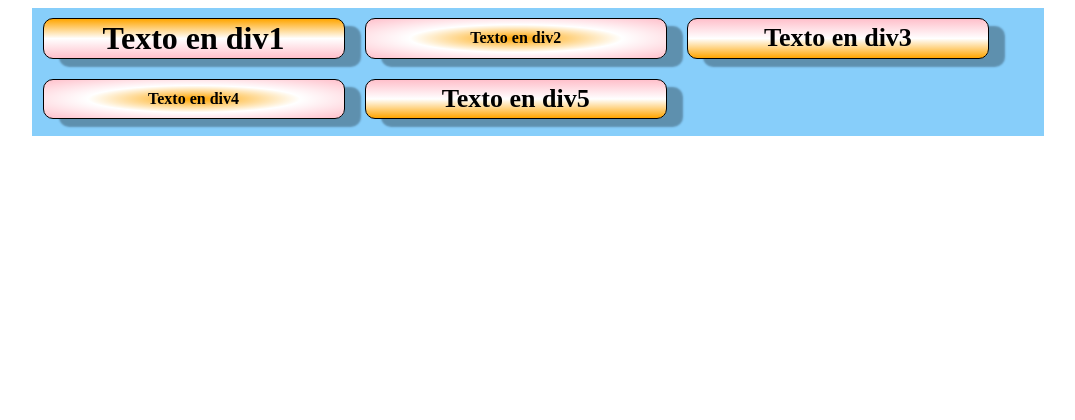
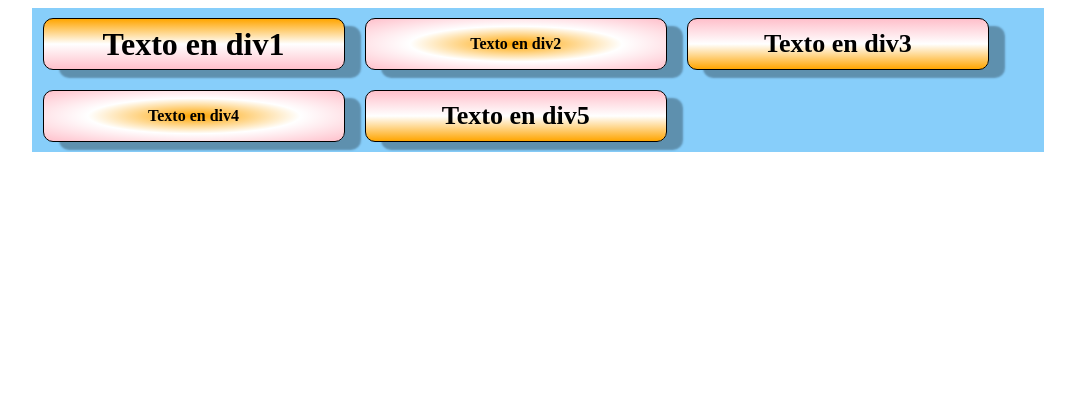
Before and after one commit to LauchaSalinas/PHP-CRUD-and-Session, a PHP site: page /CSS/cssParte2/css11DivsEnFila/ in a window 1280 px wide. Shown: the top 420 px of the page, without its empty margins (102-1177 px from the left). After the commit the page ends 152 px from the top, so only its background shows below. Run offline with PHP 8.4, Linux system fonts and the light colour scheme.

Commit message:
fix height auto

```diff
--- a/public/CSS/cssParte2/css11DivsEnFila/index.html
+++ b/public/CSS/cssParte2/css11DivsEnFila/index.html
@@ -24,6 +24,7 @@
         </div>
         <div class="divInterior" id="contenedorInterior5">Texto en div5
         </div>
+        <div class="divClear"></div>
     </div>
 
 </body>
--- a/public/CSS/cssParte2/css11DivsEnFila/style.css
+++ b/public/CSS/cssParte2/css11DivsEnFila/style.css
@@ -3,18 +3,18 @@
     font-size: 100%;
 }
 body{
-    height: 100vw;
+    height: 100%;
 }
 div#contenedorExterior{
     width: 80%;
-    height: 10%;
+    height: auto;
     background-color: lightskyblue ;
     margin: auto; /*centra el div exterior*/
 }
 div.divInterior{
     float: left;
     width: 300px;
-    height: 30%;
+    height: 50px;
     margin: 1% auto;
     margin-inline: 1%;
 
@@ -58,3 +58,6 @@ div#contenedorInterior4{
 div#contenedorInterior5{
     background: linear-gradient(0deg,orange,white,pink);
 }
+div.divClear{
+    clear: both;
+}
--- a/public/CSS/cssParte2/css14DivsInternosEnColumnas/style.css
+++ b/public/CSS/cssParte2/css14DivsInternosEnColumnas/style.css
@@ -6,7 +6,7 @@ body{
 }
 div#contenedorExterior{
     width: 80%;
-    height: 100%;
+    height: auto;
     background-color: lightgoldenrodyellow ;
     margin: auto; /*centra el div exterior*/
 }
@@ -38,3 +38,6 @@ img{
     max-height: 100%;
     margin: 1%;
 }
+div.divClear{
+    clear: both;
+}
```
